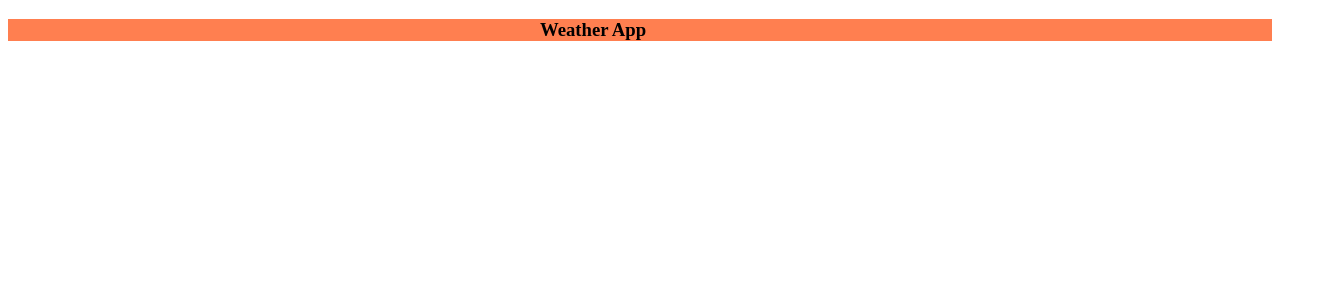
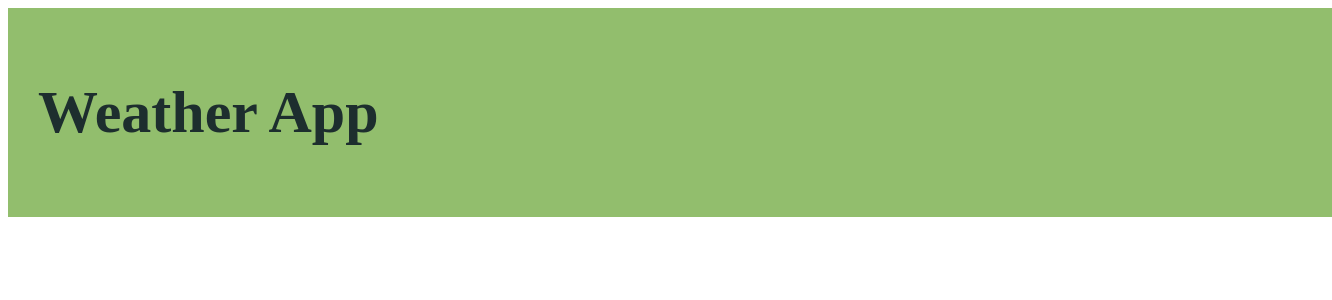
Before and after one commit to dilancse/Weather-App-, an Angular app: page / in a window 1280 px wide. Shown: the top 300 px of the page, 1332 px wide, since content can reach past the window. Built offline with nearby package versions, Linux system fonts and the light colour scheme.

Commit message:
Changed header stylings

```diff
--- a/src/app/top-bar/top-bar/top-bar.component.css
+++ b/src/app/top-bar/top-bar/top-bar.component.css
@@ -1,10 +1,9 @@
-.header-wrap{
-  width:100%;
-  background: coral;
-  margin: 0 auto;
+header {
+  background-color: #92be6d;
+  padding: 30px;
+  width: 100%;
+  color: white;
+  text-align: left;
+  font-size: 30px;
+  color: #1d2e2e;
 }
-.title{
-  margin: 0 auto;
-  width: 200px;
-  text-align: left;
-}
--- a/src/app/top-bar/top-bar/top-bar.component.html
+++ b/src/app/top-bar/top-bar/top-bar.component.html
@@ -1,7 +1,3 @@
-<div class="header-wrap">
-  <!-- <header class="main-header"> -->
-    <div class="title">
-      <h3>Weather App</h3>
-    </div>
-  <!-- </header> -->
-</div>
+<header>
+  <h1>Weather App</h1>
+</header>
```
